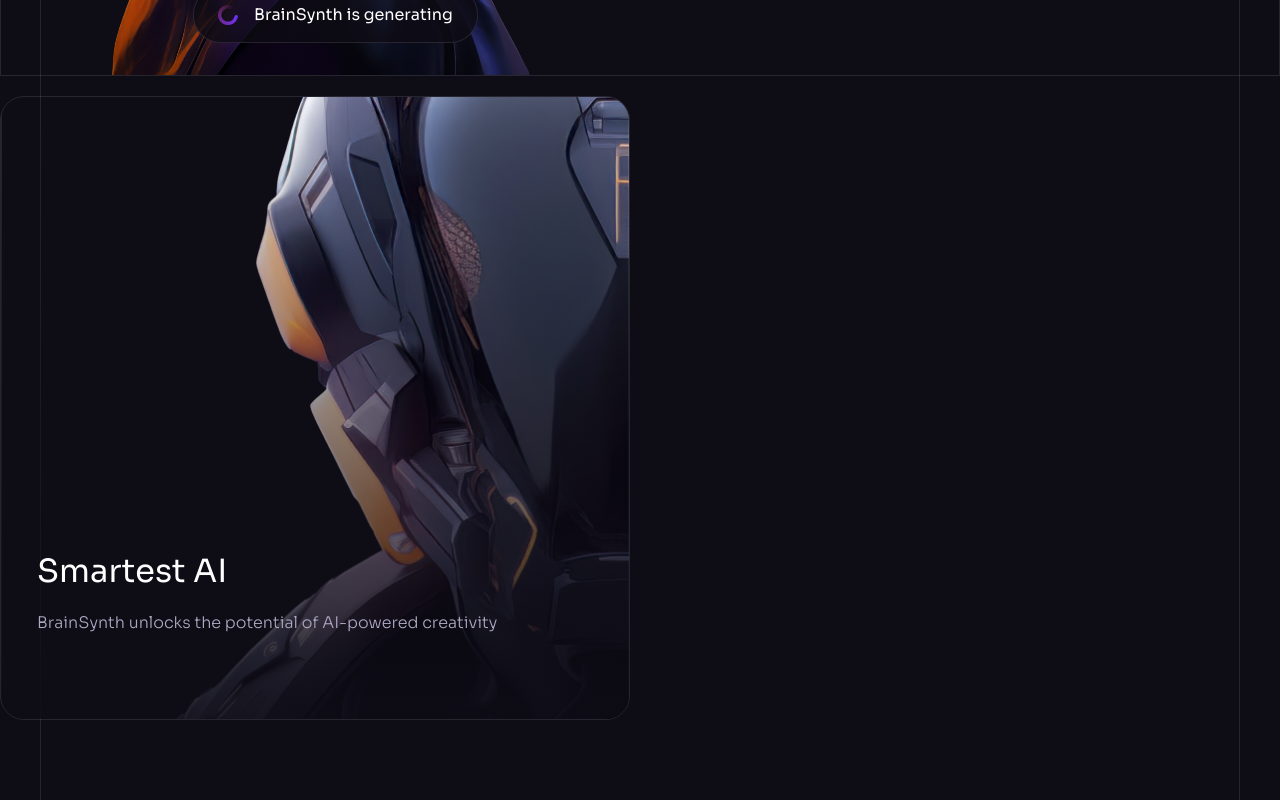
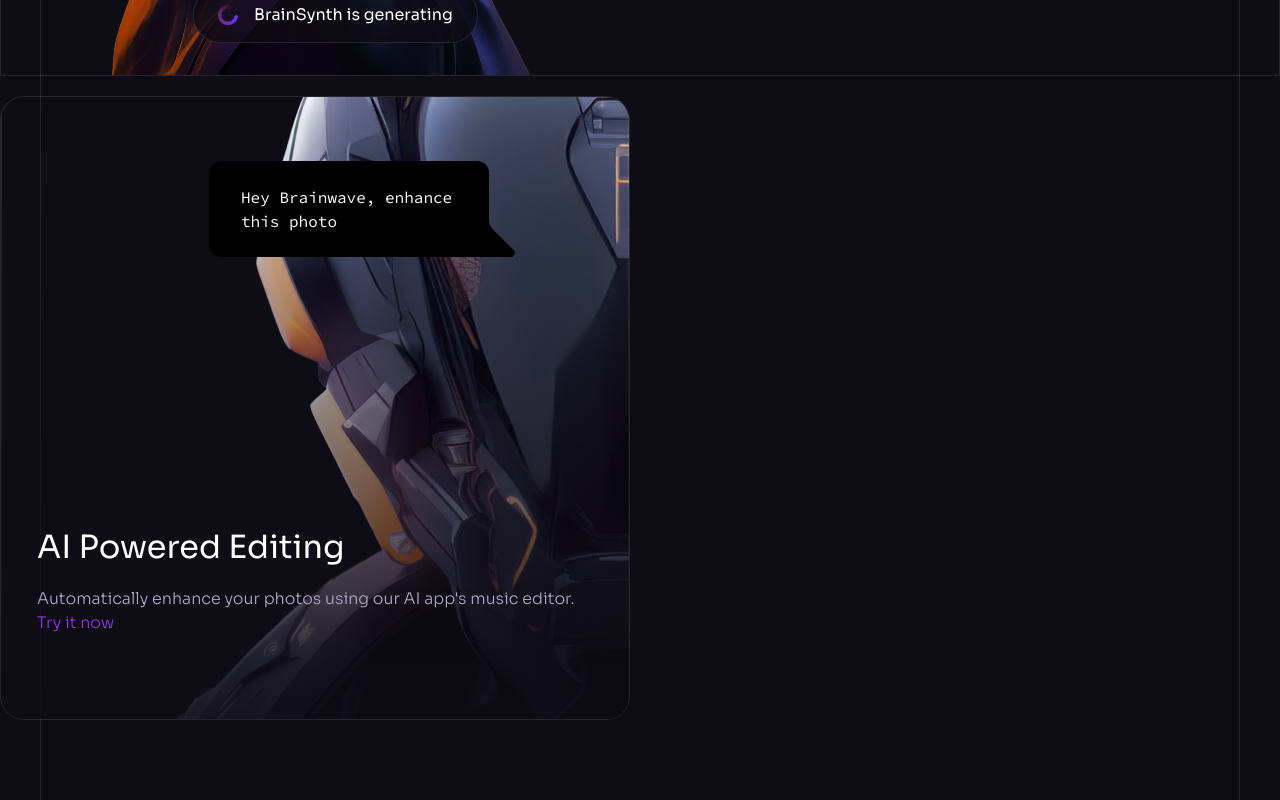
Before and after one commit to mandelatrey/brainsynth, a React (Vite) app: page / in a window 1280 px wide. Shown: the part 4857-5657 px from the top of the page. Built offline with nearby package versions, Linux system fonts and the light colour scheme.

Commit message:
Added second element

```diff
--- a/src/components/Services.jsx
+++ b/src/components/Services.jsx
@@ -3,6 +3,7 @@ import Heading from "./design/Heading";
 import { service1, service2, service3, check } from "../assets";
 import { brainwaveServices, brainwaveServicesIcons } from "../constants";
 import Generating from "./Generating";
+import {PhotoChatMessage, Gradient, VideoChatMessage, VideoBar} from './design/Services';
 
 const Services = () => {
   return (
@@ -58,6 +59,7 @@ const Services = () => {
             />
           </div>
 
+
           <div className="relative z-1 grid gap-5 lg:grid-cols-2 ">
             <div className="relative min-h-[39rem] border border-n-1/10 rounded-3xl overflow-hidden">
               <div className="absolute inset-0">
@@ -69,13 +71,21 @@ const Services = () => {
                   alt="robot"
                 />
               </div>
-              <div className="absolute inset-0 flex flex-col justify-end p-9 bg-gradient-to-b from-n-8/0 to-n-8/90 lg:pt-15 " >
-                <h4 className="h4 mb-4">Smartest AI</h4>
+              <div className="absolute inset-0 flex flex-col justify-end p-9 bg-gradient-to-b from-n-8/0 to-n-8/90 lg:pt-15 ">
+                <h4 className="h4 mb-4">AI Powered Editing</h4>
                 <p className="body-2 mb-[3rem] text-n-3">
-                  BrainSynth unlocks the potential of AI-powered creativity
+                  Automatically enhance your photos using our AI app&apos;s music
+                  editor. <span className="text-purple-600">Try it now</span>
                 </p>
               </div>
+              <PhotoChatMessage />
             </div>
+          </div>
+
+
+
+          <div>
+
           </div>
         </div>
       </div>
--- a/src/components/design/Services.jsx
+++ b/src/components/design/Services.jsx
@@ -15,7 +15,7 @@ export const Gradient = () => {
   );
 };
 
-export const PhotChatMessage = () => {
+export const PhotoChatMessage = () => {
   return (
     <div className="absolute top-8 right-8 max-w-[17.5rem] py-6 px-8 bg-black rounded-t-xl rounded-bl-xl font-code text-base lg:top-16 lg:right-[8.75rem] lg:max-w-[17.5rem]">
       Hey Brainwave, enhance this photo
```
